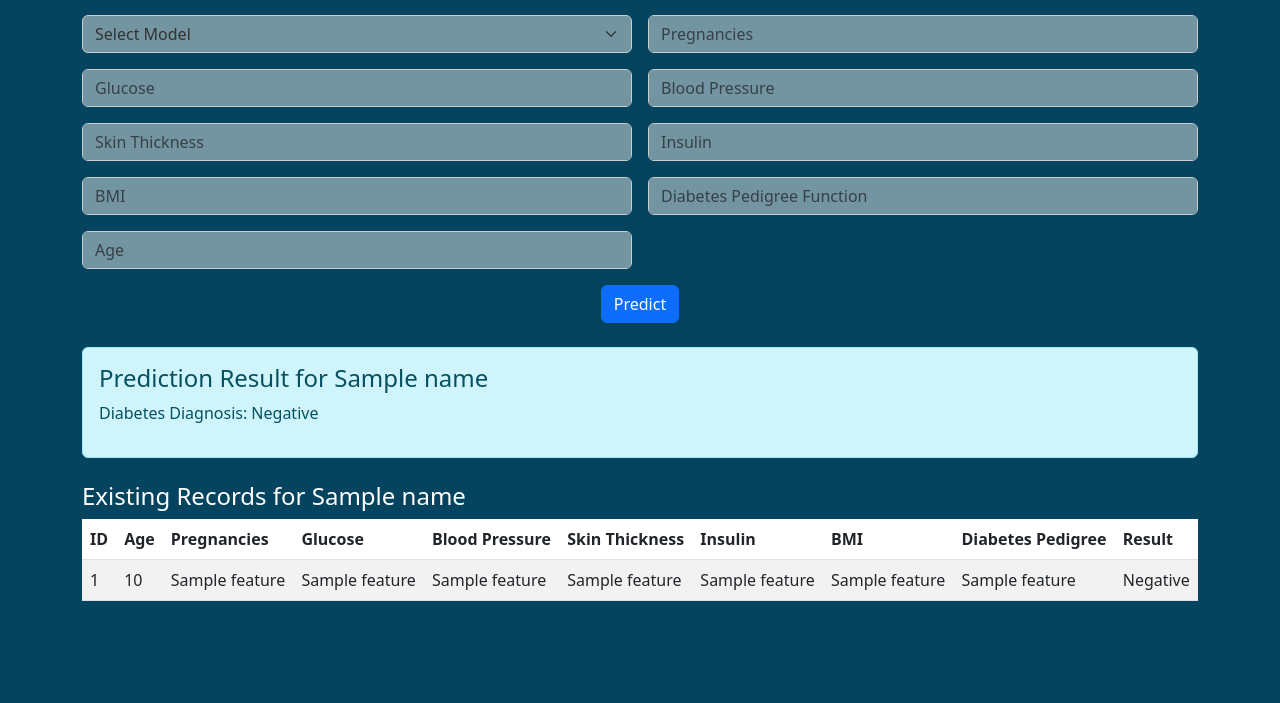
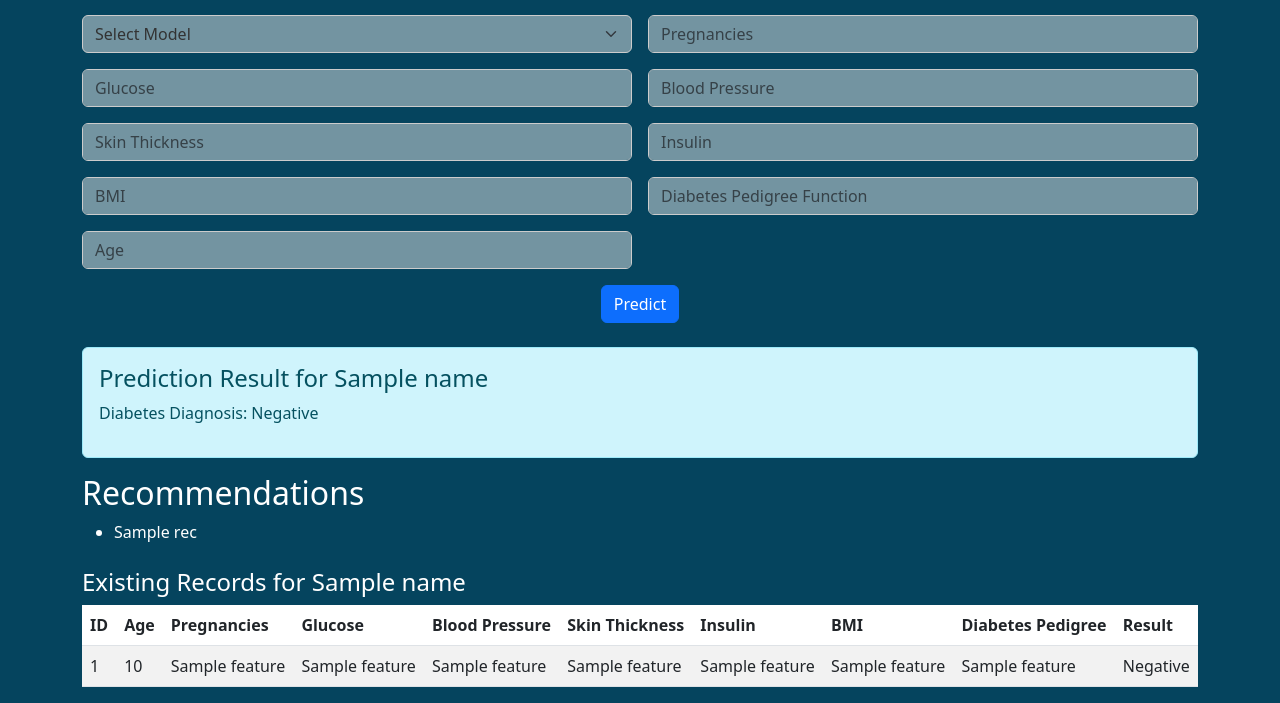
Before and after one commit to arnavj1903/Disease-Prediction-Using-ML-DL-and-QML, a Flask app: template templates/diabetes.html in a window 1280 px wide. Shown: the part 167-870 px from the top of the page. Before the commit the page ends 768 px from the top, so only its background shows below. Run offline with Flask 3, Linux system fonts and the light colour scheme; the template is opened without the code that fills it: most values are stand-ins (such as "Sample title", 1, 10 or a date in 2020); parts of the project's set-up code (start-up, migrations or seed data) failed here and were passed over.

Commit message:
added recommendations

```diff
--- a/app.py
+++ b/app.py
@@ -6,6 +6,9 @@ from dotenv import load_dotenv
 import logging
 import numpy as np
 from uuid import uuid4
+import google.generativeai as genai  # Import Gemini API library
+import requests
+import re
 
 load_dotenv()
 app = Flask(__name__)
@@ -17,6 +20,14 @@ db = SQLAlchemy(app)
 # Configure logging
 logging.basicConfig(level=logging.DEBUG)
 logger = logging.getLogger(__name__)
+
+
+GEMINI_API_KEY = "AIzaSyAngvpflodR7WNa7BjEneKwhlQvx8Nvx9Q"
+if not GEMINI_API_KEY:
+    logger.error("Gemini API key not found in .env file")
+else:
+    genai.configure(api_key=GEMINI_API_KEY)
+    logger.info("Gemini API configured successfully")
 
 # Load models and scalers
 models = {
@@ -81,6 +92,42 @@ class PatientData(db.Model):
 with app.app_context():
     db.create_all()
 logger.info("Database initialized successfully")
+
+def get_gemini_recommendations(disease, patient_data):
+    try:
+        # Prepare the prompt
+        prompt = f"""
+        The patient has tested positive for {disease.replace('-', ' ')}.
+        Patient details: Age: {patient_data.get('age', 'unknown')}.
+        Provide exactly 5 concise, actionable recommendations for managing or treating this condition.
+        Each recommendation should be a single sentence.
+        Write in plain text, without markdown (no *, **, -, or numbered lists like 1.).
+        Do not include disclaimers or references to 'features' or 'healthcare providers.'
+        """
+
+        # Initialize Gemini model (using 'gemini-1.5-flash' as an example; adjust as per your API access)
+        model = genai.GenerativeModel('gemini-1.5-flash')
+        response = model.generate_content(prompt)
+
+        # Parse response (assuming response.text contains a list or paragraph)
+        recommendations = response.text.split('\n')[:5]  # Limit to 5 recommendations
+        recommendations = [r.strip() for r in recommendations if r.strip()]  # Clean up
+        cleaned_recommendations = []
+        for rec in recommendations:
+            # Remove markdown list markers: *, -, or numbered lists like "1.", "2.", etc.
+            cleaned = re.sub(r'^\s*[\*\-]\s*|^[0-9]+\.\s*', '', rec).strip()
+            if cleaned:  # Only add non-empty recommendations
+                cleaned_recommendations.append(cleaned)
+
+        recommendations=cleaned_recommendations[:5]
+        if not recommendations:
+            raise ValueError("No valid recommendations received from Gemini API")
+
+        logger.info(f"Gemini API provided recommendations for {disease}")
+        return recommendations
+    except Exception as e:
+        logger.error(f"Gemini API error for {disease}: {str(e)}")
+
 
 @app.route('/favicon.ico')
 def favicon():
@@ -291,6 +338,11 @@ def predict(disease):
         logger.error(f"Prediction error for {disease} with {model_type}: {str(e)}")
         return render_template(f'{disease}.html', prediction=None, name=name, error="Error in prediction", records=None, no_records=False)
 
+    recommendations = None
+    if prediction == 1:
+        patient_data = {'age': age, 'features': features}
+        recommendations = get_gemini_recommendations(disease, patient_data)
+
     # Store or update patient data
     if name:
         patient = PatientData.query.filter_by(doctor_id=doctor.id, name=name, disease=disease, age=age).first()
@@ -317,7 +369,7 @@ def predict(disease):
         else:
             no_records = True
 
-    return render_template(f'{disease}.html', prediction=prediction, name=name, error=None, records=records, no_records=no_records)
+    return render_template(f'{disease}.html', prediction=prediction, name=name, error=None, records=records, no_records=no_records, recommendations=recommendations)
 
 if __name__ == '__main__':
     try:
--- a/templates/diabetes.html
+++ b/templates/diabetes.html
@@ -60,6 +60,14 @@
             <p>Diabetes Diagnosis: {{ 'Positive' if prediction == 1 else 'Negative' }}</p>
         </div>
     {% endif %}
+    {% if recommendations %}
+        <h2>Recommendations</h2>
+        <ul>
+            {% for rec in recommendations %}
+                <li>{{ rec }}</li>
+            {% endfor %}
+        </ul>
+    {% endif %}
     {% if no_records %}
         <div class="alert alert-warning mt-4">No records found for {{ name }}</div>
     {% elif records %}
```
Also changed, not shown: templates/breast-cancer.html (+8 -0 lines), templates/heart-attack.html (+8 -0 lines), templates/lung-cancer.html (+8 -0 lines), instance/medical.db (deleted).
